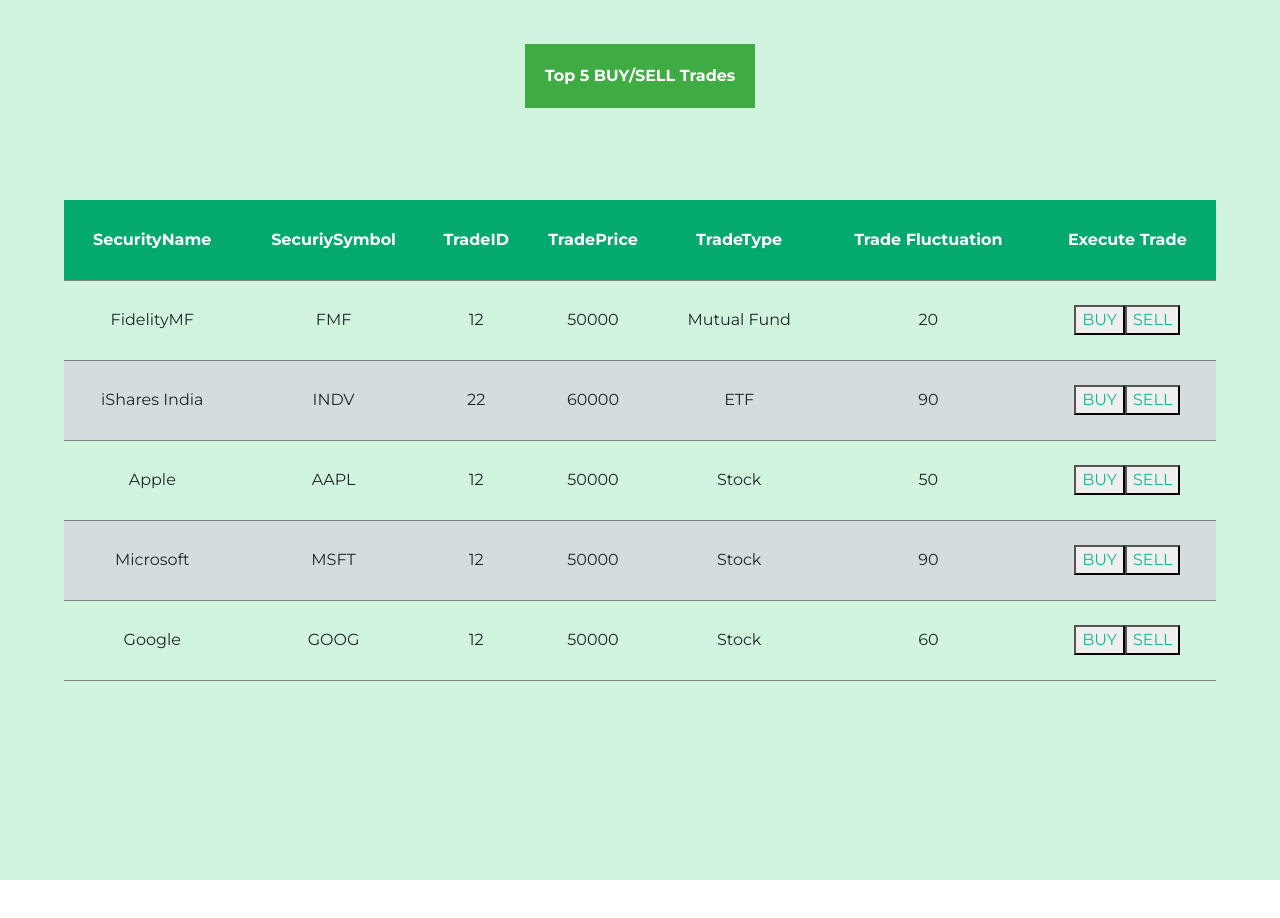
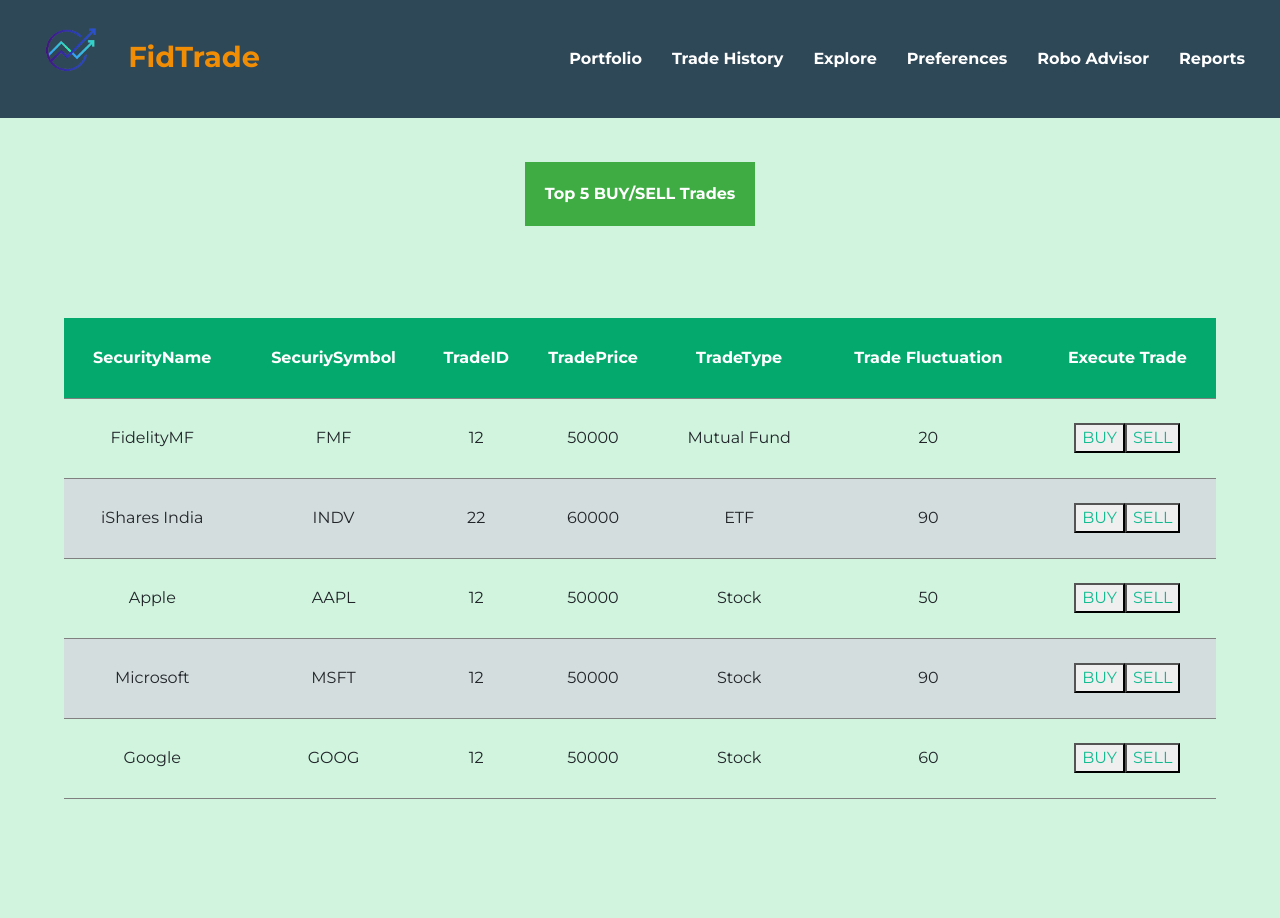
Before and after one commit to saxenabhishek/fs5group3-capstone, an Angular app: page /roboadvisor in a window 1280 px wide. Shown: the top 918 px of the page. Before the commit the page ends 880 px from the top, so only its background shows below. Built offline with nearby package versions, Linux system fonts and the light colour scheme.

Commit message:
navbar routing

```diff
--- a/src/app/report-page/report-page.component.html
+++ b/src/app/report-page/report-page.component.html
@@ -1,4 +1,4 @@
-
+<app-navbar></app-navbar>
 <body><div class="center">
     <h2>SELECT A REPORT</h2>
 </div>
--- a/src/app/roboadvisor-page/roboadvisor-page.component.html
+++ b/src/app/roboadvisor-page/roboadvisor-page.component.html
@@ -1,3 +1,4 @@
+<app-navbar></app-navbar>
 <body>
 <div class="cent">
     <button class="button1" (click)="loadData()">Top 5 BUY/SELL Trades</button>
```
